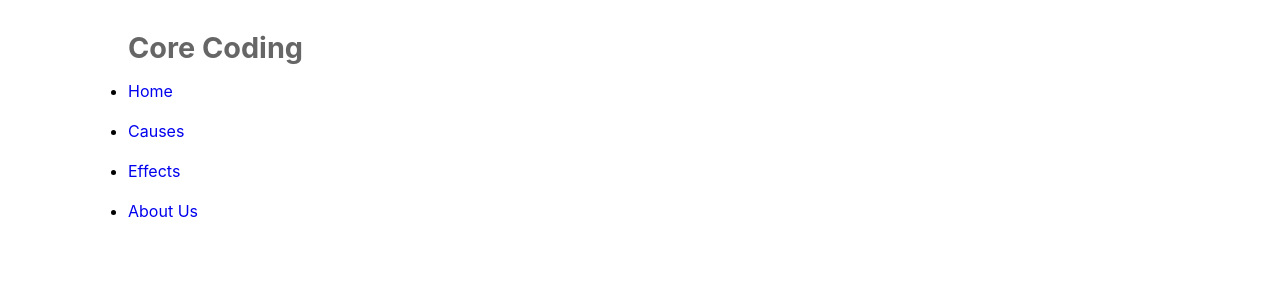
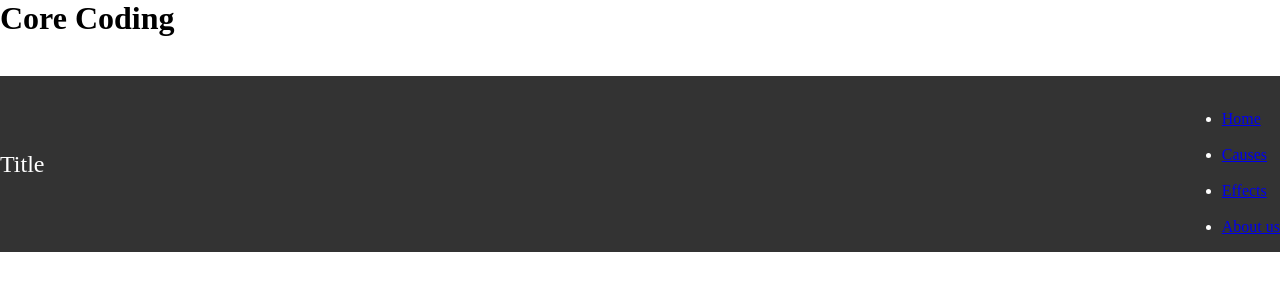
Before and after one commit to Srivats728/corecoding, a plain HTML site: page index.html in a window 1280 px wide. Drawn offline with Linux system fonts and the light colour scheme; a web font is replaced by a local one.

Commit message:
new layout

```diff
--- a/index.html
+++ b/index.html
@@ -4,18 +4,9 @@
     <meta charset="utf-8">
     <meta name="viewport" content="width=device-width">
     <title>CoreCodingSustainability</title>
-    <link href="style.css" rel="stylesheet" type="text/css" />
+    <link href="style.css" rel="stylesheet" <type="text/css" />
   </head>
   <style>
-
-
-
-
-    body{
-      background-image: url('images/gradient.png')
-
-
-    }
 
     </style>
   <body {
@@ -29,9 +20,12 @@
 
       <header>
         <h1 class="heading">Core Coding</h1>
-        <div id="menu" class="fas fa-bars"></div>
+         <br>
+
     <nav class="navbar">
+      <div class="title">Title</div>
       <ul>
+        <br>
 
         <li><a href="index.html">Home</a></li>
         <br>
@@ -42,6 +36,7 @@
 
           <li><a href="pages/about_us.html"> About us</a></li>
           </ul>
+          </div>
        </nav>
     </header>
 
--- a/style.css
+++ b/style.css
@@ -1,61 +1,29 @@
-@import url('https://fonts.googleapis.com/css2?family=Sedgwick+Ave&display=swap');
-*{ font-family: -apple-system, BlinkMacSystemFont, 'Segoe      UI', Roboto, Oxygen, Ubuntu, Cantarell, 'Open Sans', '       Helvetica Neue', sans-serif;
-    margin: 0;
-    padding: 0;
-    box-sizing: border-box;
-    font-weight: 500px;
-    font-size: 16px;
-    text-decoration: none;
-    text-align: left;
-    outline: none;
-    border: none;
-    text-transform: capitalize;
-    transition: all .2s linear;
-      }
+ *{
+  box-sizing: border-box;
+}
 
-  header{
-    display: block;
-    justify-content: space-between;
-    position: fixed;
-    align-items:left;
-    vertical-align: text-top;
-    padding:30px 10%;
-    width:100%;
-  }
+body{
+margin: 0;
+padding: 0;
+}
 
-  header .heading{
-font-size: 1.8rem;
-color:#666;
-padding: 0px;
-text-align: left;
+.navbar {
+  display: flex;
+  justify-content: space-between;
+  align-items: center;
+  background-color: #333;
+  color: white;
 
-  }
+}
 
-  header #menu{
-  font-size:3rem;
-  color:#666;
-  cursor:pointer;
-  margin: 1rem;
-  display: block
+.title {
+  font-size: 1.5rem;
+  margin: . 5rem;
+}
 
-  }
+.navbar-links ul {
+margin: 0;
+padding: 0;
+display: flex;
 
-  header. navbar ul{
-    display: flex;
-    align-items: center;
-    justify-content: center;
-    list-style: none;
-    background: orchid;
-  }
-
-  heading .navbar ul li{
-    margin:1.5rem;
-    color: #fff;
-
-
-  }
-
-  heading .navbar ul li{
-    font-size: 2rem;
-
-  }
+}
```
Also changed, not shown: pages/causes.html (+6 -6 lines), pages/water.html (+1 -0 lines), images/causesbackground.png (added).
